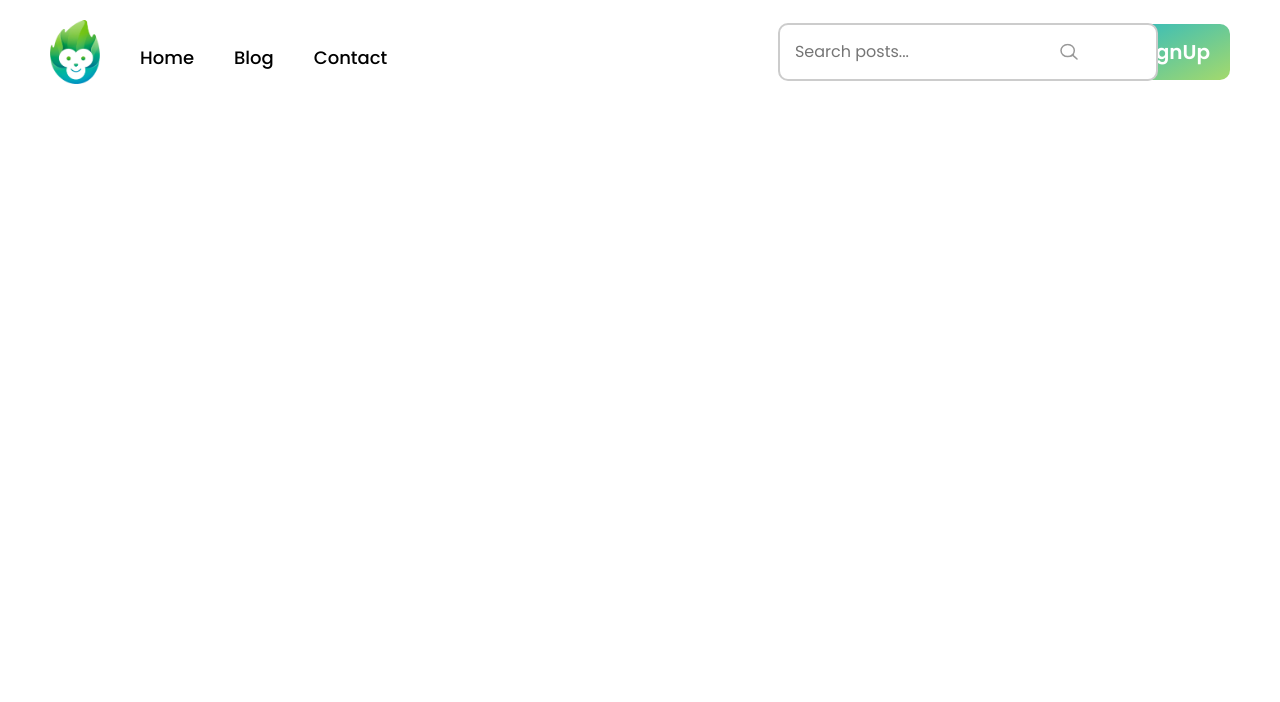
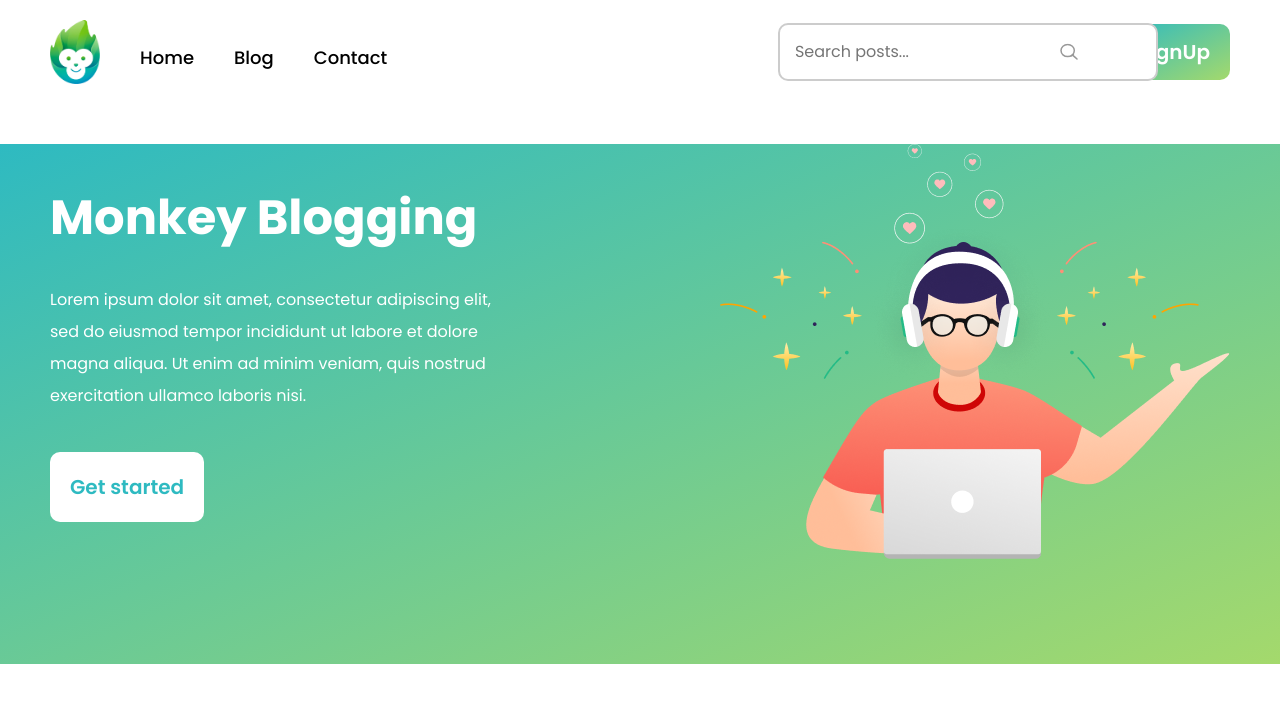
Before and after one commit to quangluc64/react-monkey-blogging, a React (Create React App) app: page / in a window 1280 px wide. Shown: the top 702 px of the page. Built offline with nearby package versions, Linux system fonts and the light colour scheme; no server answers.

Commit message:
Code giao diện block Banner

```diff
--- a/src/components/button/Button.js
+++ b/src/components/button/Button.js
@@ -1,25 +1,36 @@
 import { LoadingSpinner } from "components/loading";
 import React from "react";
-import styled from "styled-components";
+import styled, { css } from "styled-components";
 import PropTypes from "prop-types";
+import { NavLink } from "react-router-dom";
 const ButtonStyles = styled.button`
   cursor: pointer;
-  width: 100%;
+  /* width: 100%; */
   /* max-width: 350px; */
-  height: ${props => props.height || "70px"} ;
+  height: ${(props) => props.height || "70px"};
   display: block;
   margin: 0 auto;
   padding: 0 20px;
   font-weight: 600;
   font-size: 20px;
   line-height: 1;
-  color: #fff;
   border-radius: 10px;
-  background-image: linear-gradient(
-    to right bottom,
-    ${(props) => props.theme.primary},
-    ${(props) => props.theme.secondary}
-  );
+  ${(props) =>
+    props.kind === "primary" &&
+    css`
+      color: #fff;
+      background-image: linear-gradient(
+        to right bottom,
+        ${(props) => props.theme.primary},
+        ${(props) => props.theme.secondary}
+      );
+    `};
+  ${(props) =>
+    props.kind === "secondary" &&
+    css`
+      color: ${(props) => props.theme.primary};
+      background-color: #fff;
+    `};
   &:disabled {
     pointer-events: none;
     opacity: 0.5;
@@ -34,20 +45,29 @@ const Button = ({
   type = "button",
   onClick = () => {},
   children,
+  kind = "primary",
   ...props
 }) => {
-  const {isLoading }= props;
+  const { isLoading, to } = props;
   const child = isLoading ? <LoadingSpinner></LoadingSpinner> : children;
+  if (to !== "" && typeof to === "string")
+    return (
+      <NavLink to={to}>
+        <ButtonStyles type={type} kind={kind} {...props}>
+          {child}
+        </ButtonStyles>
+      </NavLink>
+    );
   return (
-    <ButtonStyles type={type} onClick={onClick} {...props}>
+    <ButtonStyles type={type} kind={kind} onClick={onClick} {...props}>
       {child}
     </ButtonStyles>
   );
 };
 Button.propTypes = {
-  type: PropTypes.oneOf(["button", "submit"]).isRequired,
+  type: PropTypes.oneOf(["button", "submit"]),
   isLoading: PropTypes.bool,
   children: PropTypes.node,
-  onClick: PropTypes.func
-}
+  onClick: PropTypes.func,
+};
 export default Button;
--- /dev/null
+++ b/src/components/layout/Layout.js
@@ -0,0 +1,12 @@
+import React, { Fragment } from 'react';
+import Header from './Header';
+
+const Layout = ({children}) => {
+  return (
+    <Fragment>
+      <Header></Header>
+      {children}
+    </Fragment>
+  );
+};
+export default Layout;
--- /dev/null
+++ b/src/module/home/HomeBanner.js
@@ -0,0 +1,59 @@
+import { Button } from "components/button";
+import React from "react";
+import styled from "styled-components";
+const HomeBannerStyles = styled.div`
+  margin-top: 40px;
+  min-height: 520px;
+  background-image: linear-gradient(
+    to bottom right,
+    ${(props) => props.theme.primary},
+    ${(props) => props.theme.secondary}
+  );
+  .banner{
+    display: flex;
+    align-items: center;
+    justify-content: space-between;
+  }
+  .banner-content{
+    max-width: 450px;
+  }
+  .banner-heading{
+    margin-bottom: 30px;
+    font-size: 48px;
+    font-weight: 700;
+    color: #fff;
+  }
+  .banner-desc{
+    margin-bottom: 40px;
+    line-height: 2;
+    color: #fff;
+  }
+  .banner-button{
+    margin-left: 0;
+  }
+`;
+const HomeBanner = () => {
+  return (
+    <HomeBannerStyles>
+      <div className="container">
+        <div className="banner">
+          <div className="banner-content">
+            <h1 className="banner-heading">Monkey Blogging</h1>
+            <p className="banner-desc">
+              Lorem ipsum dolor sit amet, consectetur adipiscing elit, sed do
+              eiusmod tempor incididunt ut labore et dolore magna aliqua. Ut
+              enim ad minim veniam, quis nostrud exercitation ullamco laboris
+              nisi.
+            </p>
+            <Button to="/sign-up" kind="secondary" className="banner-button">Get started</Button>
+          </div>
+          <div className="banner-img">
+            <img src={`${process.env.PUBLIC_URL}/img-banner.png`} alt="banner" />
+          </div>
+        </div>
+      </div>
+    </HomeBannerStyles>
+  );
+};
+
+export default HomeBanner;
--- a/src/pages/HomePage.js
+++ b/src/pages/HomePage.js
@@ -1,10 +1,12 @@
-import Header from 'components/layout/Header';
+import Layout from 'components/layout/Layout';
+import HomeBanner from 'module/home/HomeBanner';
 import React from 'react';
 
 const HomePage = () => {
   return (
-    <Header></Header>
+    <Layout>
+      <HomeBanner></HomeBanner>
+    </Layout>
   );
 };
-
 export default HomePage;
--- a/src/pages/SignInPage.js
+++ b/src/pages/SignInPage.js
@@ -86,13 +86,14 @@ const SignInPage = () => {
           </Input>
         </Field>
         <div className="have-account">
-          You have not had an account ? <NavLink to={"/sign-up"}>Register an account</NavLink>
+          You have not had an account ?{" "}
+          <NavLink to={"/sign-up"}>Register an account</NavLink>
         </div>
         <Button
           type="submit"
           isLoading={isSubmitting}
           disabled={isSubmitting}
-          style={{ maxWidth: "350px" }}
+          style={{ width: "100%", maxWidth: "350px" }}
         >
           Login
         </Button>
--- a/src/pages/SignUpPage.js
+++ b/src/pages/SignUpPage.js
@@ -110,7 +110,9 @@ const SignUpPage = () => {
           type="submit"
           isLoading={isSubmitting}
           disabled={isSubmitting}
-          style={{ maxWidth: "350px" }}
+          style={{
+            width: "100%",
+            maxWidth: "350px" }}
         >
           SignUp
         </Button>
```
Also changed, not shown: public/img-banner.png (added).
